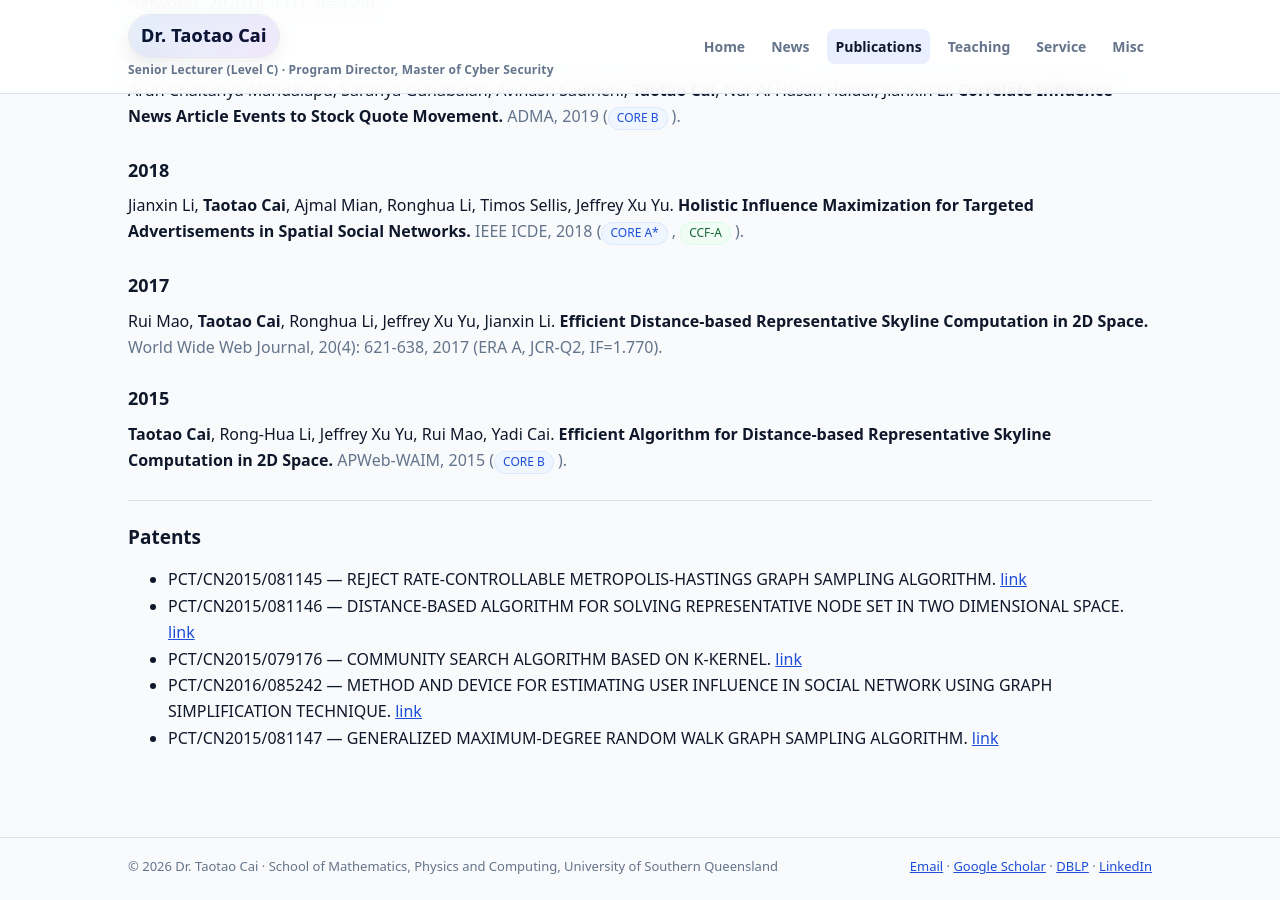
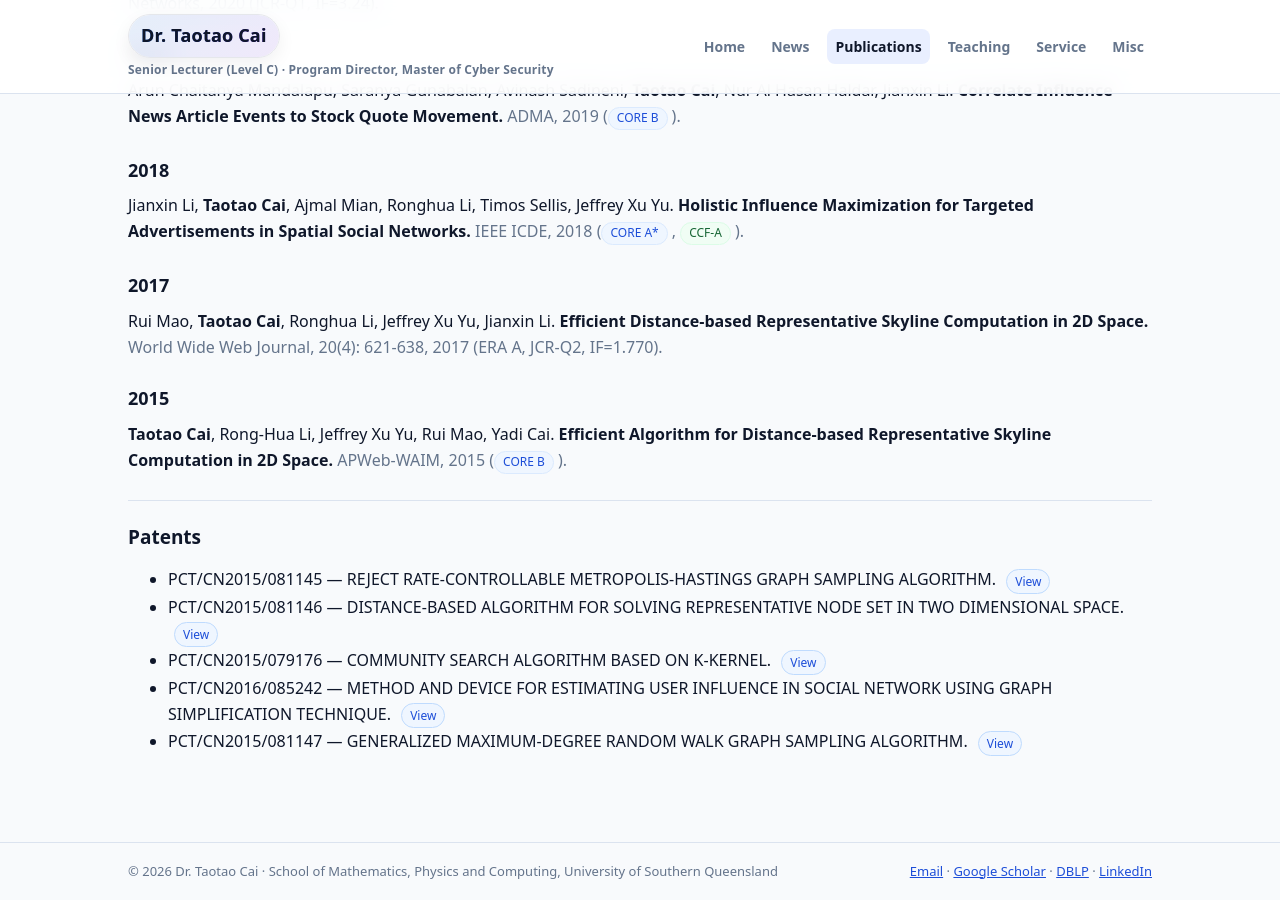
Before and after one commit to Taotao1992/Taotao1992.github.io, a Jekyll site: the page built from publications.md, in a window 1280 px wide and 900 px high, scrolled down 2844 px. Built offline with Jekyll 4.4.1, drawn with Linux system fonts in a browser that asks for light colours.

Commit message:
Unify remaining HTML link labels to View buttons.
Standardize patent links in Publications to use the same inline View button style for consistent, professional link presentation across HTML sections.

Made-with: Cursor

```diff
--- a/publications.md
+++ b/publications.md
@@ -239,9 +239,9 @@ permalink: /publications/
 # Patents
 
 <ul>
-  <li>PCT/CN2015/081145 — REJECT RATE-CONTROLLABLE METROPOLIS-HASTINGS GRAPH SAMPLING ALGORITHM. <a href="http://zljs.wx.jiangdu.gov.cn/patent/view.html?patid=PCT/CN2015/081145&sc=&q=in%3A%28CAI%2C%20Taotao%20%E8%94%A1%E6%B6%9B%E6%B6%9B%29&fq=&sort=&sortField=&page=1&rows=10">link</a></li>
-  <li>PCT/CN2015/081146 — DISTANCE-BASED ALGORITHM FOR SOLVING REPRESENTATIVE NODE SET IN TWO DIMENSIONAL SPACE. <a href="http://zljs.wx.jiangdu.gov.cn/patent/view.html?patid=PCT/CN2015/081146&sc=&q=in%3A%28CAI%2C%20Taotao%20%E8%94%A1%E6%B6%9B%E6%B6%9B%29&fq=&sort=&sortField=&page=1&rows=10">link</a></li>
-  <li>PCT/CN2015/079176 — COMMUNITY SEARCH ALGORITHM BASED ON K-KERNEL. <a href="http://zljs.wx.jiangdu.gov.cn/patent/view.html?patid=PCT/CN2015/079176&sc=&q=in%3A%28CAI%2C%20Taotao%20%E8%94%A1%E6%B6%9B%E6%B6%9B%29&fq=&sort=&sortField=&page=1&rows=10">link</a></li>
-  <li>PCT/CN2016/085242 — METHOD AND DEVICE FOR ESTIMATING USER INFLUENCE IN SOCIAL NETWORK USING GRAPH SIMPLIFICATION TECHNIQUE. <a href="http://zljs.wx.jiangdu.gov.cn/patent/view.html?patid=PCT/CN2016/085242&sc=&q=in%3A%28CAI%2C%20Taotao%20%E8%94%A1%E6%B6%9B%E6%B6%9B%29&fq=&sort=&sortField=&page=1&rows=10">link</a></li>
-  <li>PCT/CN2015/081147 — GENERALIZED MAXIMUM-DEGREE RANDOM WALK GRAPH SAMPLING ALGORITHM. <a href="http://zljs.wx.jiangdu.gov.cn/patent/view.html?patid=PCT/CN2015/081147&sc=&q=in%3A%28CAI%2C%20Taotao%20%E8%94%A1%E6%B6%9B%E6%B6%9B%29&fq=&sort=&sortField=&page=1&rows=10">link</a></li>
+  <li>PCT/CN2015/081145 — REJECT RATE-CONTROLLABLE METROPOLIS-HASTINGS GRAPH SAMPLING ALGORITHM. <a class="inline-link" href="http://zljs.wx.jiangdu.gov.cn/patent/view.html?patid=PCT/CN2015/081145&sc=&q=in%3A%28CAI%2C%20Taotao%20%E8%94%A1%E6%B6%9B%E6%B6%9B%29&fq=&sort=&sortField=&page=1&rows=10">View</a></li>
+  <li>PCT/CN2015/081146 — DISTANCE-BASED ALGORITHM FOR SOLVING REPRESENTATIVE NODE SET IN TWO DIMENSIONAL SPACE. <a class="inline-link" href="http://zljs.wx.jiangdu.gov.cn/patent/view.html?patid=PCT/CN2015/081146&sc=&q=in%3A%28CAI%2C%20Taotao%20%E8%94%A1%E6%B6%9B%E6%B6%9B%29&fq=&sort=&sortField=&page=1&rows=10">View</a></li>
+  <li>PCT/CN2015/079176 — COMMUNITY SEARCH ALGORITHM BASED ON K-KERNEL. <a class="inline-link" href="http://zljs.wx.jiangdu.gov.cn/patent/view.html?patid=PCT/CN2015/079176&sc=&q=in%3A%28CAI%2C%20Taotao%20%E8%94%A1%E6%B6%9B%E6%B6%9B%29&fq=&sort=&sortField=&page=1&rows=10">View</a></li>
+  <li>PCT/CN2016/085242 — METHOD AND DEVICE FOR ESTIMATING USER INFLUENCE IN SOCIAL NETWORK USING GRAPH SIMPLIFICATION TECHNIQUE. <a class="inline-link" href="http://zljs.wx.jiangdu.gov.cn/patent/view.html?patid=PCT/CN2016/085242&sc=&q=in%3A%28CAI%2C%20Taotao%20%E8%94%A1%E6%B6%9B%E6%B6%9B%29&fq=&sort=&sortField=&page=1&rows=10">View</a></li>
+  <li>PCT/CN2015/081147 — GENERALIZED MAXIMUM-DEGREE RANDOM WALK GRAPH SAMPLING ALGORITHM. <a class="inline-link" href="http://zljs.wx.jiangdu.gov.cn/patent/view.html?patid=PCT/CN2015/081147&sc=&q=in%3A%28CAI%2C%20Taotao%20%E8%94%A1%E6%B6%9B%E6%B6%9B%29&fq=&sort=&sortField=&page=1&rows=10">View</a></li>
 </ul>
```
